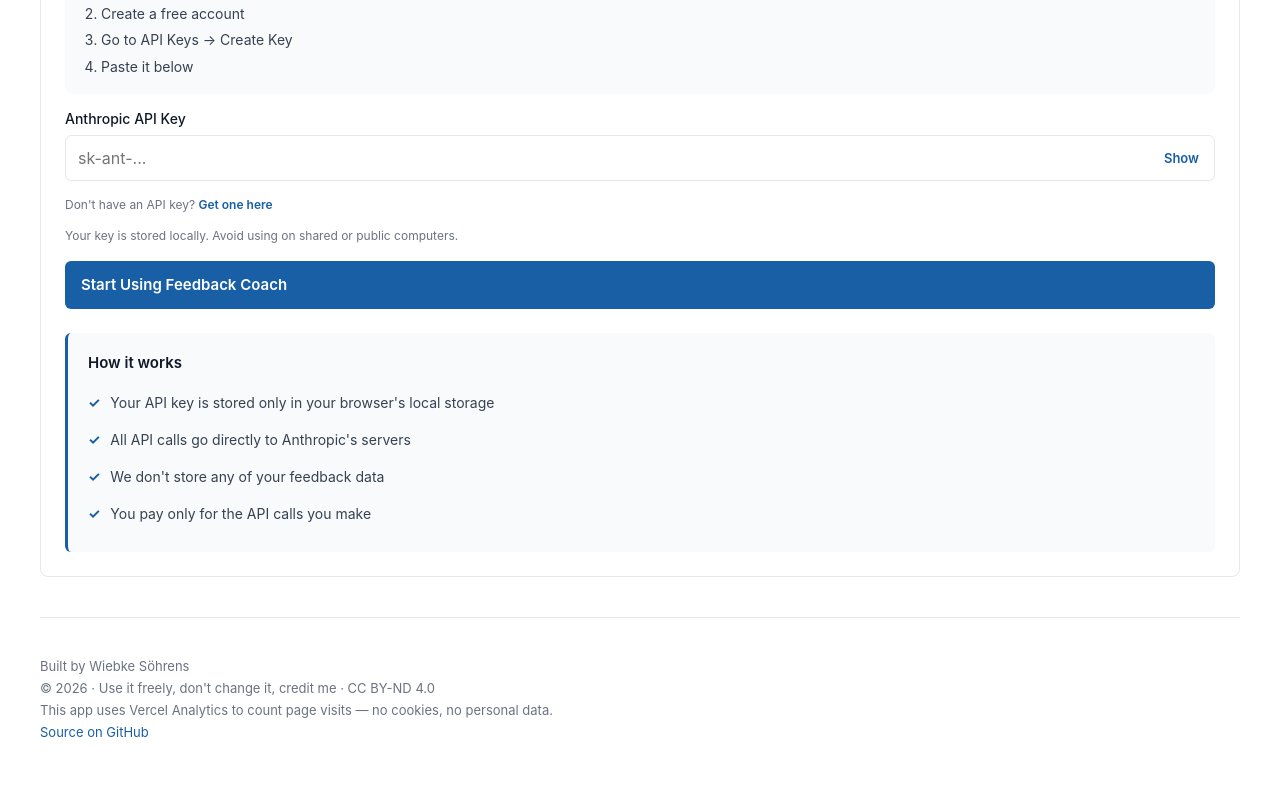
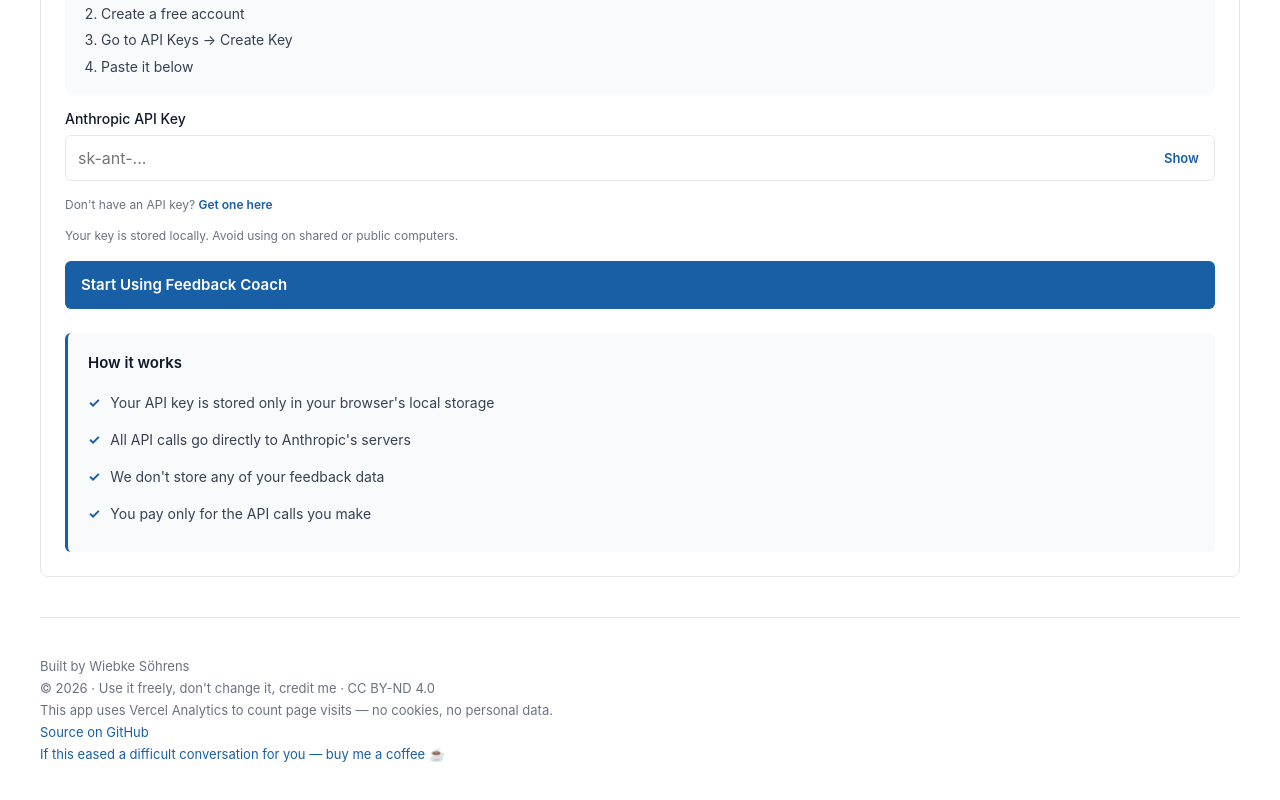
Before and after one commit to WieSoe/feedback-coach, a React (Vite) app: page / in a window 1280 px wide. Shown: the part 390-1190 px from the top of the page. Built offline with nearby package versions, Linux system fonts and the light colour scheme.

Commit message:
style: update footer copy

```diff
--- a/src/App.jsx
+++ b/src/App.jsx
@@ -156,6 +156,16 @@
             Source on GitHub
           </a>
         </p>
+        <p>
+          <a
+            className="app-footer-link"
+            href="https://buymeacoffee.com/wiesoe"
+            target="_blank"
+            rel="noreferrer"
+          >
+            If this eased a difficult conversation for you — buy me a coffee ☕
+          </a>
+        </p>
       </footer>
     </div>
   )
--- a/src/components/ApiKeySetup.jsx
+++ b/src/components/ApiKeySetup.jsx
@@ -55,6 +55,8 @@
               maxLength={500}
               placeholder="sk-ant-..."
               autoComplete="off"
+              aria-describedby="api-key-help api-key-warning"
+              required
             />
             <button
               type="button"
@@ -65,13 +67,13 @@
               {showKey ? 'Hide' : 'Show'}
             </button>
           </div>
-          <p className="api-key-help">
+          <p id="api-key-help" className="api-key-help">
             Don't have an API key?{' '}
             <a href="https://console.anthropic.com" target="_blank" rel="noopener noreferrer">
               Get one here
             </a>
           </p>
-          <p className="api-key-warning">
+          <p id="api-key-warning" className="api-key-warning">
             Your key is stored locally. Avoid using on shared or public computers.
           </p>
         </div>
```
